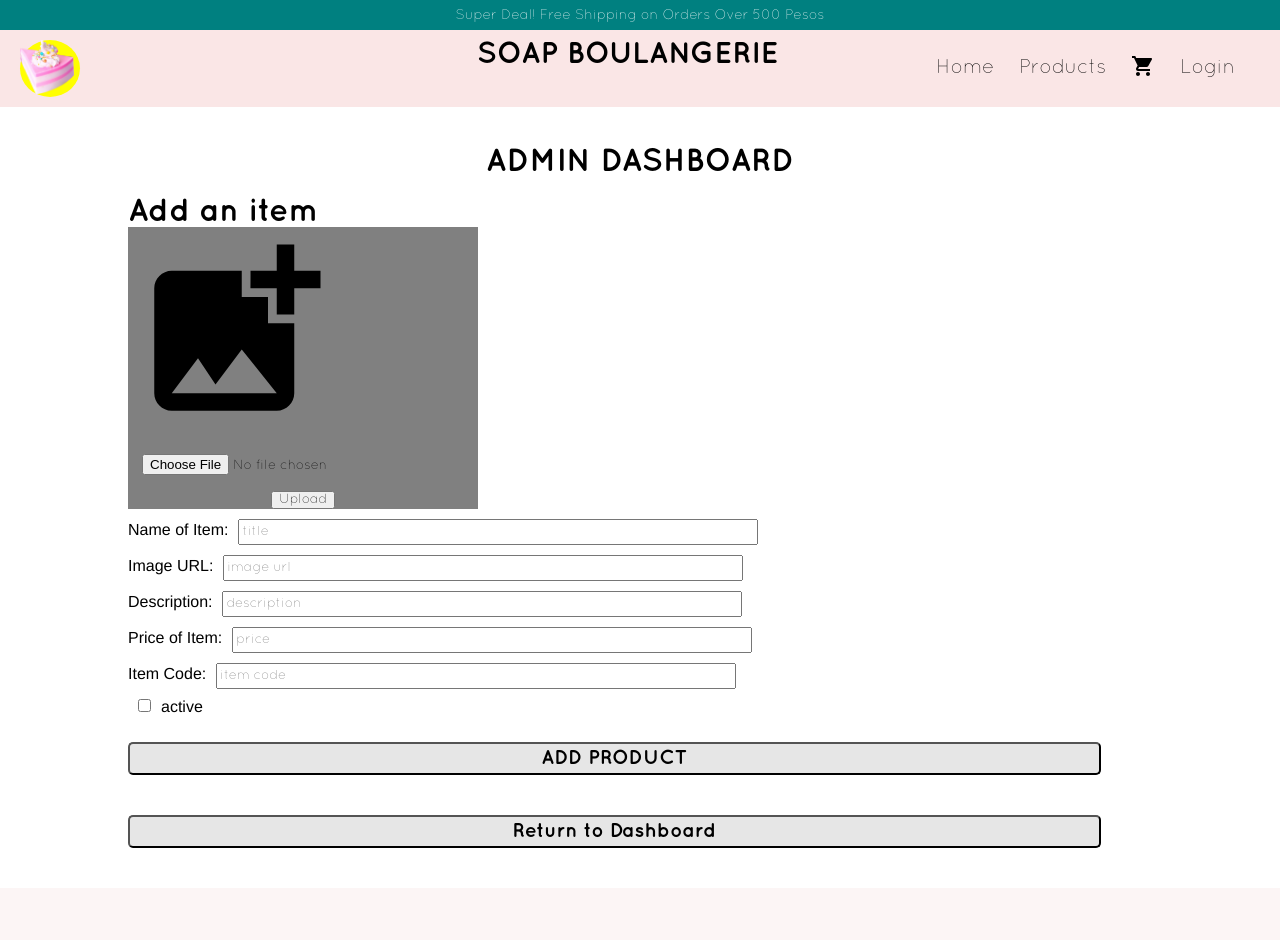
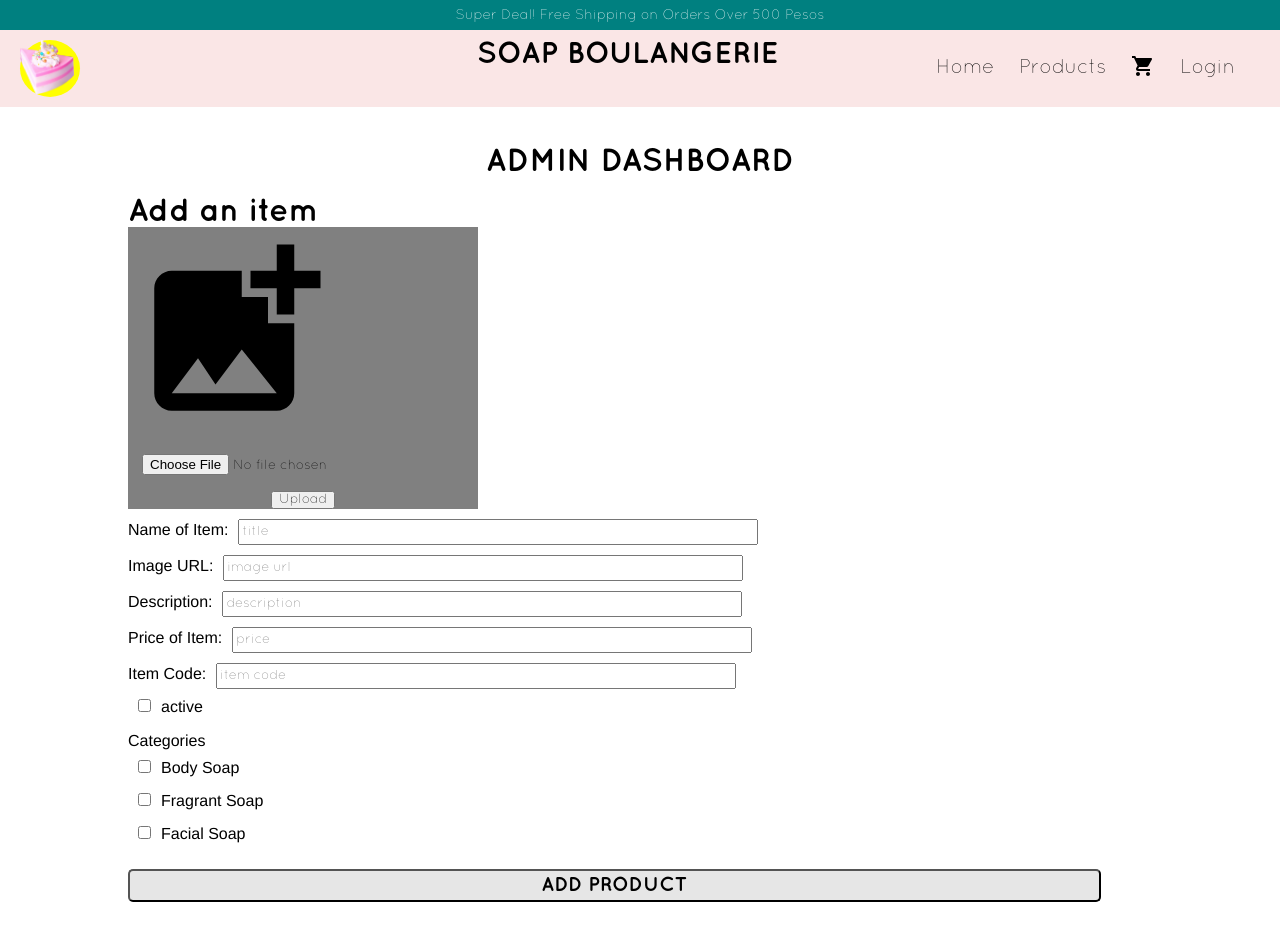
Before and after one commit to Bevs11/shop-soap-boulangerie, a React (Create React App) app in the folder client/: page /addproducts in a window 1280 px wide. Shown: the top 940 px of the page. Built offline with nearby package versions, Linux system fonts and the light colour scheme.

Commit message:
fix: added categories to add products

```diff
--- a/client/src/components/Products.js
+++ b/client/src/components/Products.js
@@ -37,11 +37,9 @@ const Products = (filters, sort) => {
     getSoapData()
   }, []);
 
-  console.log("filter", filters.filters.sort);
   useEffect(()=> {
         if(soapsData){
           if (filters){
-            console.log("filters", soapsData, filters.filters.type);
             let newData;
             if (filters.filters.type){
               const findCategory = (item, filter) => {
--- a/client/src/pages/AddProducts.js
+++ b/client/src/pages/AddProducts.js
@@ -72,6 +72,7 @@ const AddProducts = () => {
     const [file, setFile] = useState(null);
     const [image, setImage] = useState(null);
     const [loading, setLoading] = useState(false);
+    const [categories, setCategories] = useState([]);
     const token = localStorage.getItem('token');
     const config = {
         headers: {"Authorization": `Bearers ${token}`}
@@ -105,12 +106,23 @@ const AddProducts = () => {
         }
         dispatch(action);
     };
+    function categoryHandler(e){
+
+        if(e.target.checked){
+            if(!categories.includes(e.target.value)){
+                setCategories([...categories, e.target.value ]);
+                console.log("categories", e.target.value);
+            }
+        }
+        dispatch({input: "categories", value: categories});
+    }
     function reducer(state, action) {
         return {...state, [action.input] : action.value};
     };
     const sendData = async() => {
         dispatch({input: "img", value: image});
-        console.log(state);
+        // console.log(state);
+        console.log("categories", categories);
         setLoading(true);
         try {
           const response = await axios.post('https://shop-soap-boulangerie-api.onrender.com/api/v1/products/addproduct', state, config );
@@ -225,6 +237,36 @@ const AddProducts = () => {
                                         required/>
                                 <Label>active</Label>
                             </div>
+                            <div style={{marginTop: "10px"}}>
+                                <Label >Categories</Label>
+                            </div>
+                            <div>
+                                <InputCheckbox
+                                    type='checkbox'
+                                    name='categories'
+                                    value= "body soap"
+                                    onChange={e => categoryHandler(e)}
+                                    required/>
+                                <Label>Body Soap</Label>
+                            </div>
+                            <div>
+                                <InputCheckbox
+                                    type='checkbox'
+                                    name='categories'
+                                    value= "fragrant soap"
+                                    onChange={e => categoryHandler(e)}
+                                    required/>
+                                <Label>Fragrant Soap</Label>
+                            </div>
+                            <div>
+                                <InputCheckbox
+                                    type='checkbox'
+                                    name='categories'
+                                    value= "facial soap"
+                                    onChange={e => categoryHandler(e)}
+                                    required/>
+                                <Label>Facial Soap</Label>
+                            </div>
 
 
                         <Button onClick={handleClick}>
```
